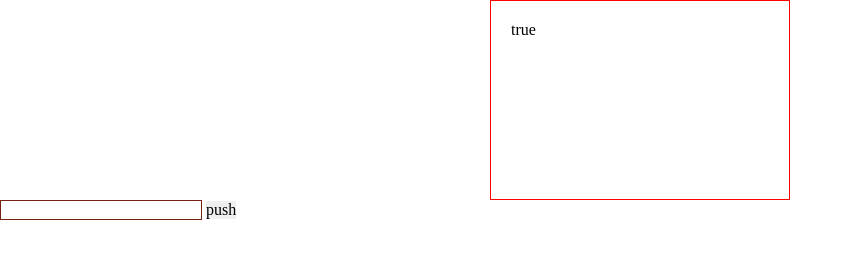
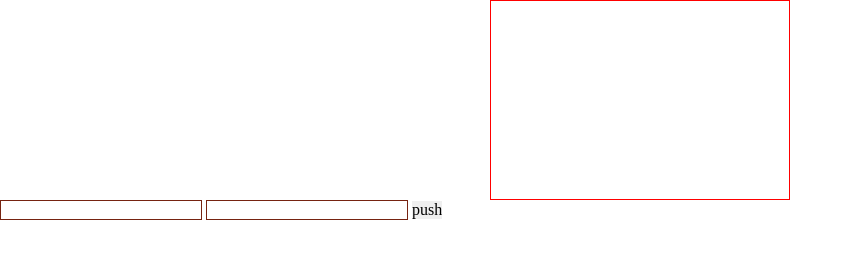
Before and after one commit to kozzztia/progect27, a plain HTML site: page index.html in a window 1280 px wide. Both pictures are taken after a click on the button "push". Shown: the whole page, without its empty margins (0-853 px from the left). Drawn offline with Linux system fonts and the light colour scheme.

Commit message:
u7task10 finish

```diff
--- a/JavaScript/script.js
+++ b/JavaScript/script.js
@@ -342,23 +342,44 @@ let push = document.querySelector('.push');
 
 // ------------------------------------task9
 
-function task9() {
-  num = +input.value;
+// function task9() {
+//   num = +input.value;
+//   text = "";
+//   if (num % 2 === 0) {
+//     text = true;
+//   }
+//   else if (num % 2 != 0) {
+//     text = false;
+//   }
+//   else {
+//     text = 'ERROR'
+//   }
+//   div.innerHTML = text;
+//   input.value = ""
+//   return
+// }
+// push.onclick = () => {
+//   task9();
+// }
+
+// ------------------------------------task10
+
+function task10() {
+  num1 = input.value;
+  num2 = input1.value;
   text = "";
-  if (num % 2 === 0) {
-    text = true;
+  if (num1 > num2) {
+    text = num1;
   }
-  else if (num % 2 != 0) {
-    text = false;
+  else if (num1 < num2) {
+    text = num2;
   }
-  else {
-    text = 'ERROR'
+  else if (num1 == num2) {
+    text = num1 || num2;
+  } else {
+    text = 'incorect numbers, try with something alse'
   }
-  div.innerHTML = text;
-  input.value = ""
-  return
+  div.textContent = text;
 }
-push.onclick = () => {
-  task9();
 
-}
+push.onclick = task10;
--- a/index.html
+++ b/index.html
@@ -14,7 +14,7 @@
 
     <div class="div"></div>
     <input type="number" class="input" />
-    <!-- <input type="number" class="input1" /> -->
+    <input type="number" class="input1" />
     <button class="push">push</button>
 
 
```
